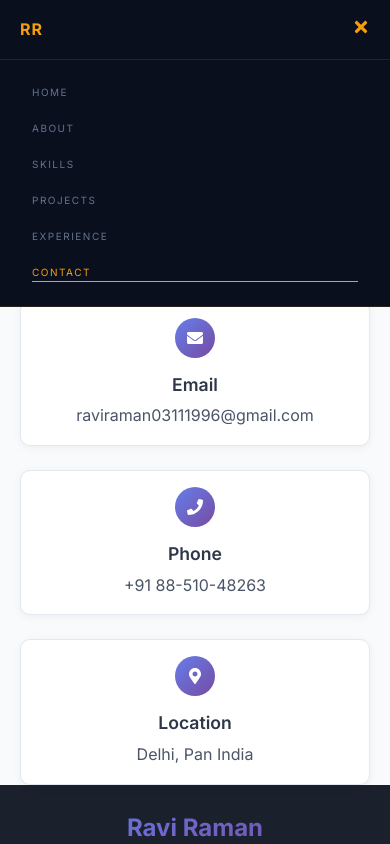
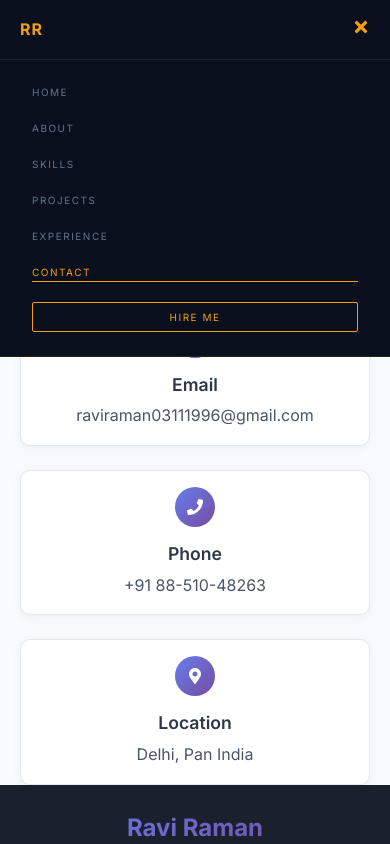
Before and after one commit to raviramanQ/myPortfolioRRaman, a React (Create React App) app: page /contact in a window 390 px wide. Both pictures are taken after a click on the button 361 px from the left and 29 px from the top of the page. Shown: the top 844 px of the page. Built offline with nearby package versions, Linux system fonts and the light colour scheme; the HTML template or start-up script is replaced by a standard one.

Commit message:
fix: add HIRE ME link to mobile nav drawer

```diff
--- a/src/components/Header/Header.css
+++ b/src/components/Header/Header.css
@@ -67,6 +67,23 @@
   cursor: pointer;
 }
 
+.nav-hire-mobile {
+  display: none;
+}
+
+@media (max-width: 768px) {
+  .nav-hire-mobile {
+    display: block;
+    font-size: 10px;
+    letter-spacing: 1.5px;
+    color: var(--amber);
+    border: 0.5px solid var(--amber);
+    padding: 6px 14px;
+    border-radius: 2px;
+    text-align: center;
+  }
+}
+
 @media (max-width: 768px) {
   .navbar-links {
     display: none;
--- a/src/components/Header/Header.js
+++ b/src/components/Header/Header.js
@@ -32,6 +32,15 @@ const Navbar = () => {
               {label.toUpperCase()}
             </NavLink>
           ))}
+          <a
+            href="https://drive.google.com/uc?export=download&id=1WrsaJ83sot4d1MAVOZ8lDgEVoDXPtdS6"
+            className="nav-hire-mobile"
+            target="_blank"
+            rel="noopener noreferrer"
+            onClick={() => setMenuOpen(false)}
+          >
+            HIRE ME
+          </a>
         </nav>
 
         <a
```
